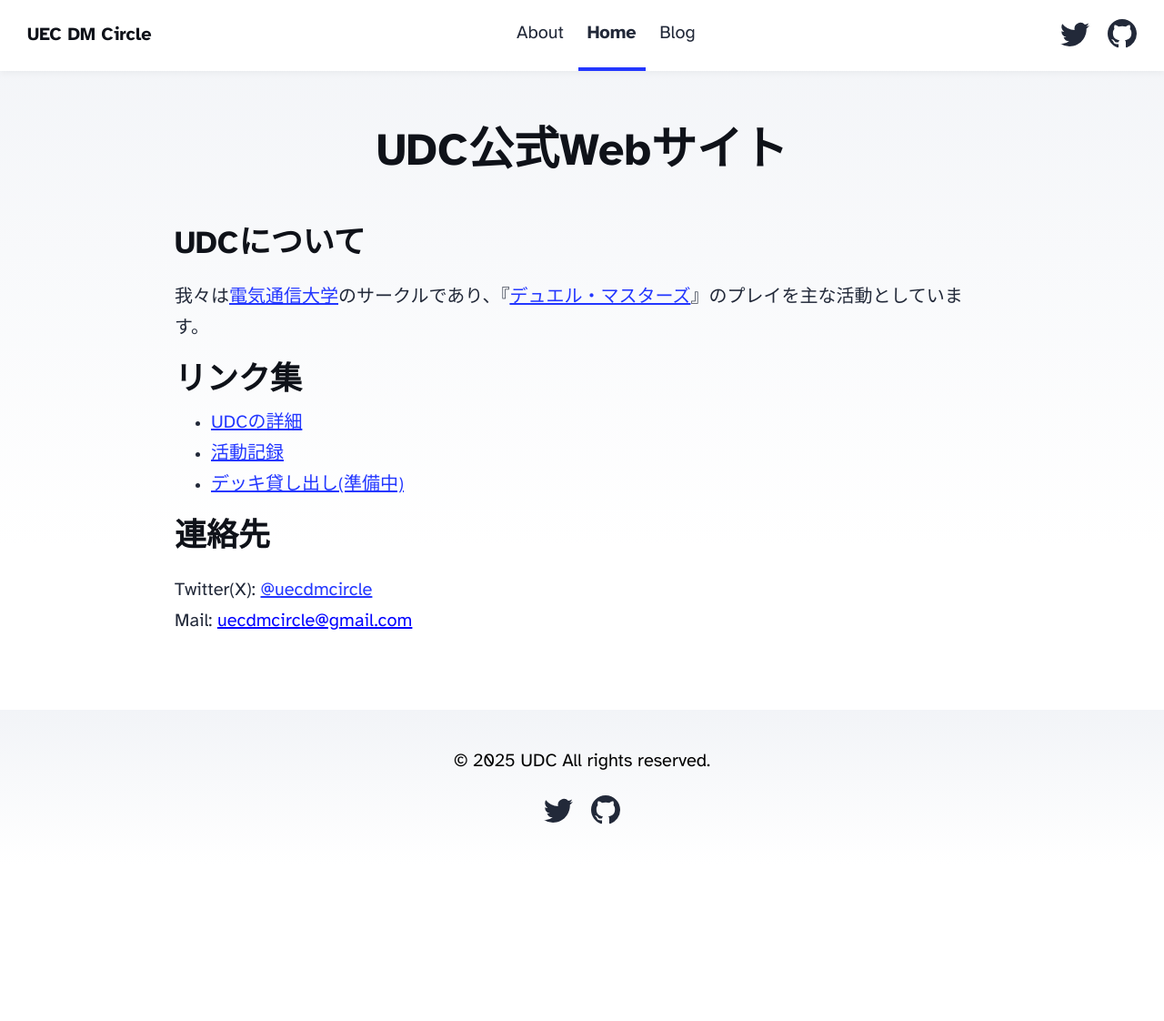
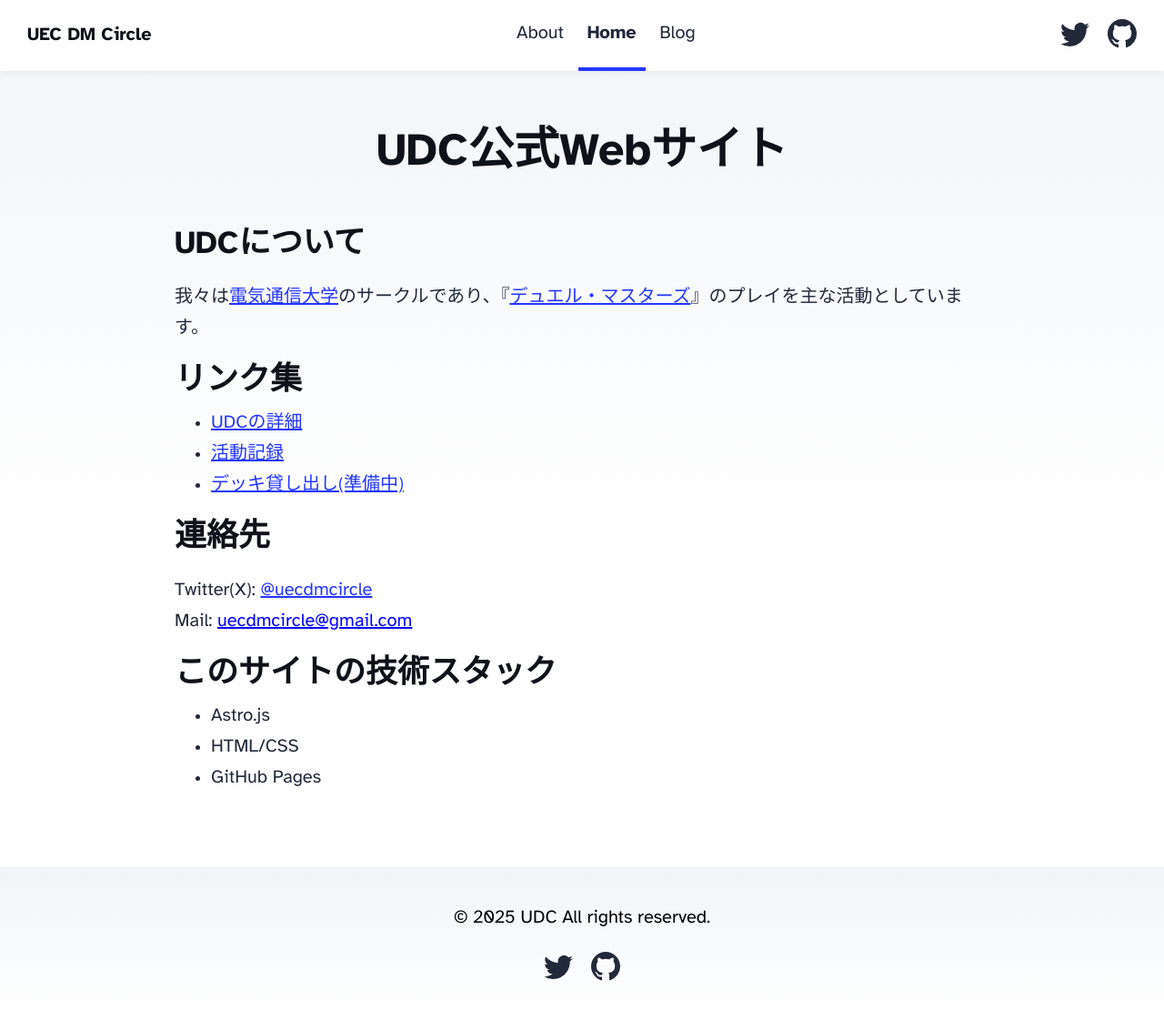
Before and after one commit to UEC-DM-Circle/uec-dm-circle.github.io, an Astro site: page / in a window 1280 px wide. Shown: the whole page at 91% size. Before the commit the page ends 950 px from the top, so only its background shows below. Built offline with nearby package versions, Linux system fonts and the light colour scheme; Astro itself is replaced by a stand-in of ours.

Commit message:
feat: ヘッダ固定

```diff
--- a/src/pages/index.astro
+++ b/src/pages/index.astro
@@ -28,6 +28,12 @@ import '../styles/index.css';
 				Twitter(X): <a href="https://twitter.com/uecdmcircle" target="_blank">@uecdmcircle</a><br>
 				Mail: <span class="under">uecdmcircle@gmail.com</span>
 			</p>
+			<h2>このサイトの技術スタック</h2>
+			<ul>
+				<li>Astro.js</li>
+				<li>HTML/CSS</li>
+				<li>GitHub Pages</li>
+			</ul>
 		</main>
 		<Footer />
 	</body>
--- a/src/styles/global.css
+++ b/src/styles/global.css
@@ -23,6 +23,10 @@
 	font-weight: 700;
 	font-style: normal;
 	font-display: swap;
+}
+header{
+	position: sticky;
+	top: 0;
 }
 body {
 	font-family: 'Atkinson', sans-serif;
```
